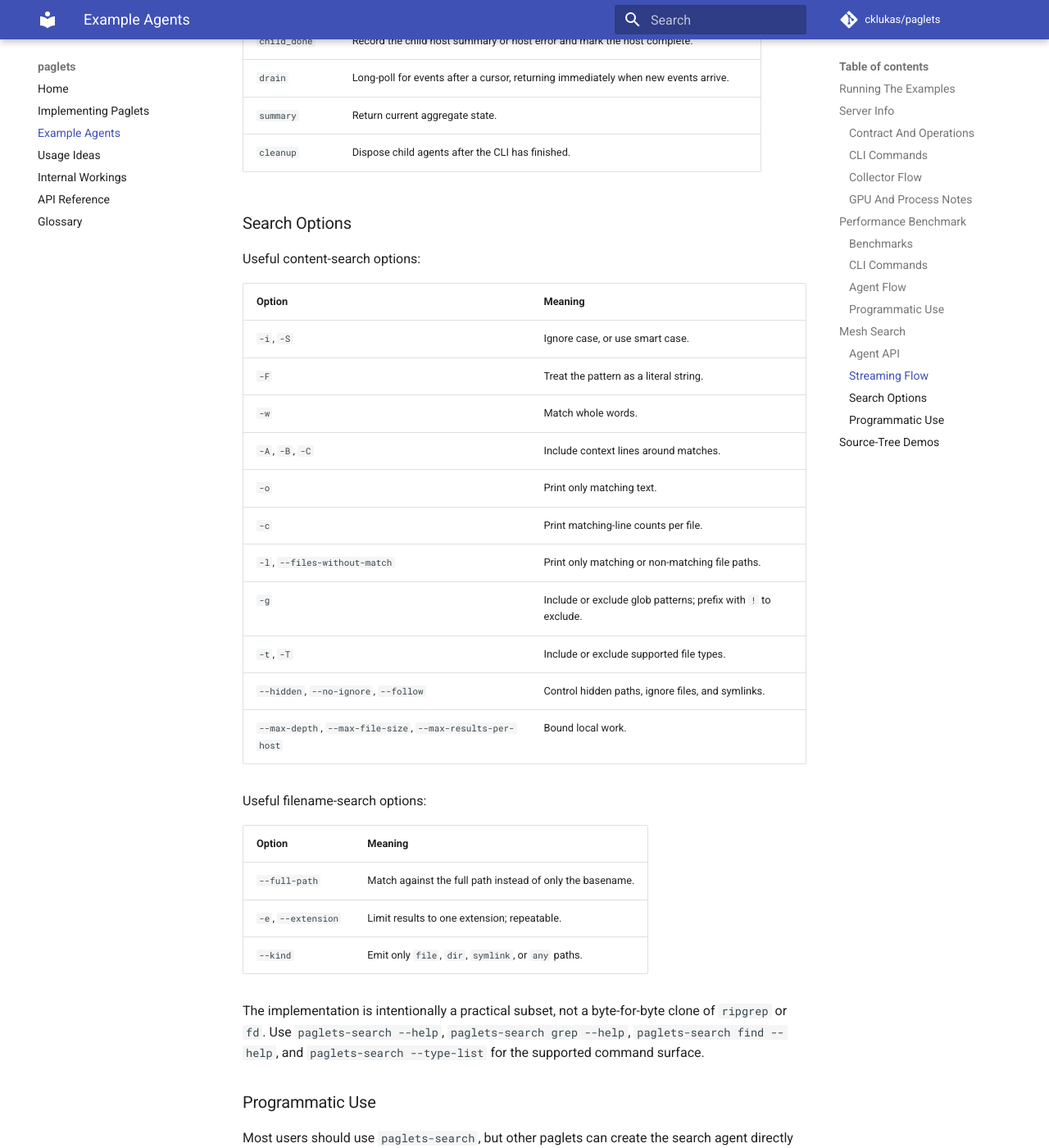
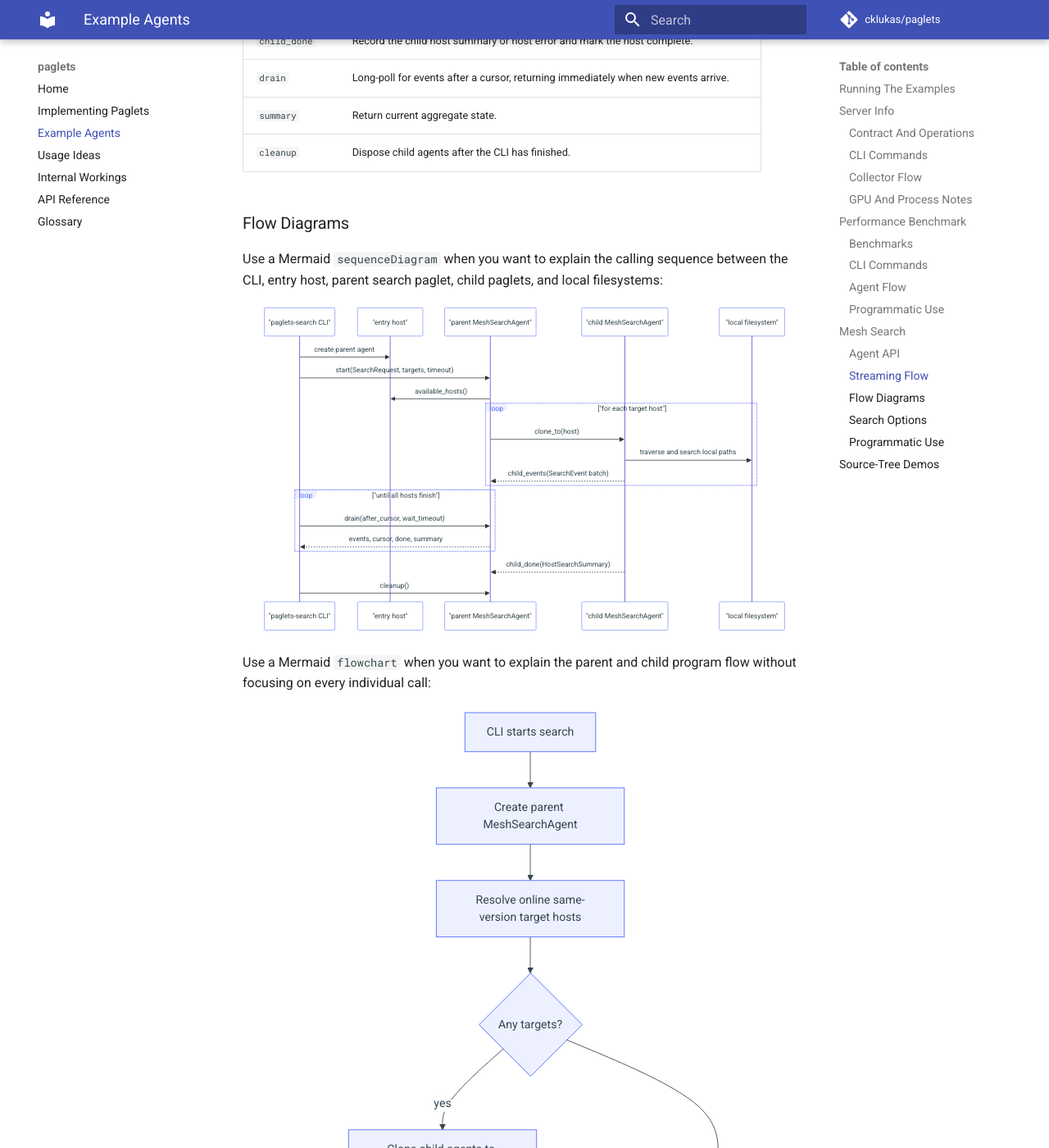
Before and after one commit to cklukas/paglets, an MkDocs documentation site: the page built from docs/examples.md, in a window 1280 px wide and 1400 px high, scrolled down 9545 px. Shown: the whole window at 82% size. Built offline with MkDocs 1.6.1 and Material for MkDocs 9.7.7, drawn with Linux system fonts in a browser that asks for light colours; comment, search, counter and statistics services are not loaded.

Commit message:
Add search agent flow diagrams

````diff
--- a/docs/examples.md
+++ b/docs/examples.md
@@ -423,6 +423,58 @@ The parent handles these messages:
 | `summary` | Return current aggregate state. |
 | `cleanup` | Dispose child agents after the CLI has finished. |
 
+### Flow Diagrams
+
+Use a Mermaid `sequenceDiagram` when you want to explain the calling sequence
+between the CLI, entry host, parent search paglet, child paglets, and local
+filesystems:
+
+```mermaid
+sequenceDiagram
+    participant CLI as "paglets-search CLI"
+    participant Entry as "entry host"
+    participant Parent as "parent MeshSearchAgent"
+    participant Child as "child MeshSearchAgent"
+    participant FS as "local filesystem"
+
+    CLI->>Entry: create parent agent
+    CLI->>Parent: start(SearchRequest, targets, timeout)
+    Parent->>Entry: available_hosts()
+    loop "for each target host"
+        Parent->>Child: clone_to(host)
+        Child->>FS: traverse and search local paths
+        Child-->>Parent: child_events(SearchEvent batch)
+    end
+    loop "until all hosts finish"
+        CLI->>Parent: drain(after_cursor, wait_timeout)
+        Parent-->>CLI: events, cursor, done, summary
+    end
+    Child-->>Parent: child_done(HostSearchSummary)
+    CLI->>Parent: cleanup()
+```
+
+Use a Mermaid `flowchart` when you want to explain the parent and child program
+flow without focusing on every individual call:
+
+```mermaid
+flowchart TD
+    Start["CLI starts search"] --> Parent["Create parent MeshSearchAgent"]
+    Parent --> Resolve["Resolve online same-version target hosts"]
+    Resolve --> Clone{"Any targets?"}
+    Clone -- "yes" --> Children["Clone child agents to targets"]
+    Clone -- "no" --> NoTargets["Record mesh error"]
+    Children --> LocalSearch["Each child searches local paths"]
+    LocalSearch --> EventBatch["Send child_events batches to parent"]
+    EventBatch --> Drain["CLI long-polls drain"]
+    Drain --> Print["Print streamed text or JSONL events"]
+    LocalSearch --> Done["Send child_done summary"]
+    Done --> Complete{"All hosts complete?"}
+    Complete -- "no" --> Drain
+    Complete -- "yes" --> Summary["Return final summary"]
+    NoTargets --> Summary
+    Summary --> Cleanup["Dispose child agents and parent"]
+```
+
 ### Search Options
 
 Useful content-search options:
````
